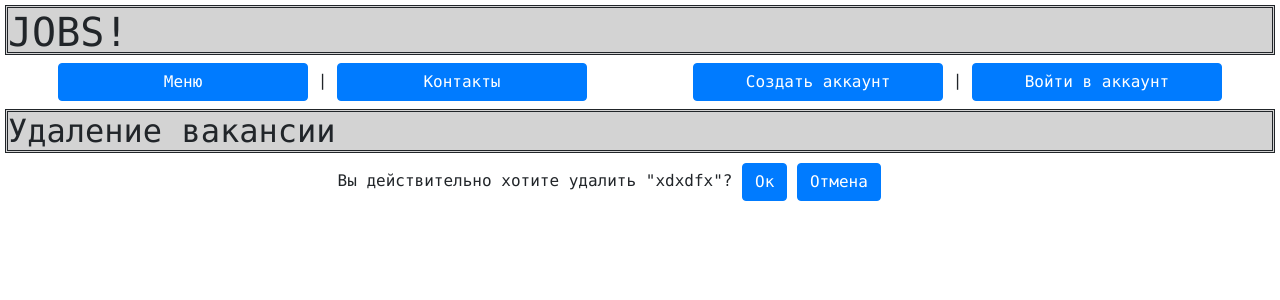
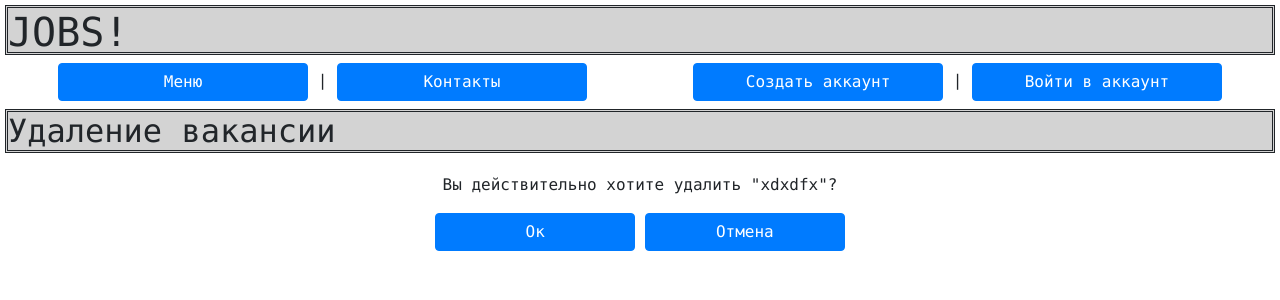
Before and after one commit to letuwwa/LitvinenkoMV, a Django app: page /job_delete/2/ in a window 1280 px wide. Shown: the top 300 px of the page. Run offline with Django 3.2, Linux system fonts and the light colour scheme; data comes from the database, SQL or seed files in the repository; both versions use the stored data as it was after the commit; some libraries are stand-ins or nearby versions.

Commit message:
commit #38

```diff
--- a/main_app/static/css/style.css
+++ /dev/null
@@ -1,4 +0,0 @@
-@charset "utf-8";
-#menu {
-    font-family: Georgia, serif;
-}
--- a/main_app/views.py
+++ b/main_app/views.py
@@ -86,4 +86,4 @@ class JobUpdate(UpdateView):
 class JobDelete(DeleteView):
     model = JobModel
     success_url = reverse_lazy('job_listing')
-    template_name = 'jobs/confirm_delete.html'
+    template_name = 'jobs/confirm_job_delete.html'
--- a/templates/jobs/confirm_delete.html
+++ /dev/null
@@ -1,20 +0,0 @@
-{% extends 'base.html' %}
-
-{% block title %}
-    <title>Delete</title>
-{% endblock %}
-
-{% block page_title %}
-    <h2>Удаление вакансии</h2>
-{% endblock %}
-
-{% block content %}
-    <div class="col-lg-6 offset-3" style="margin-top: 10px">
-        <form id="confirm_delete" method="post" >
-          {% csrf_token %}
-          Вы действительно хотите удалить "{{ object.title }}"?
-          <input class="btn btn-primary"  type="submit" value="Ок" />
-          <a class="btn btn-primary"  href="{% url 'job_single' object.id %}">Отмена</a>
-        </form>
-  </div>
-{% endblock %}
--- /dev/null
+++ b/templates/jobs/confirm_job_delete.html
@@ -0,0 +1,26 @@
+{% extends 'base.html' %}
+
+{% block title %}
+    <style>
+    .center {
+        margin-top: 20px;
+        text-align: center;
+    }
+    </style>
+    <title>Delete</title>
+{% endblock %}
+
+{% block page_title %}
+    <h2>Удаление вакансии</h2>
+{% endblock %}
+
+{% block content %}
+    <div class="center">
+        <form method="post" >
+          {% csrf_token %}
+            <p>Вы действительно хотите удалить "{{ object.title }}"?</p>
+            <input class="btn btn-primary" style="width: 200px" type="submit" value="Ок" />
+            <a class="btn btn-primary" style="width: 200px" href="{% url 'job_single' object.id %}">Отмена</a>
+        </form>
+  </div>
+{% endblock %}
```
Also changed, not shown: templates/jobs/job_post.html (+6 -1 lines), db.sqlite3.
